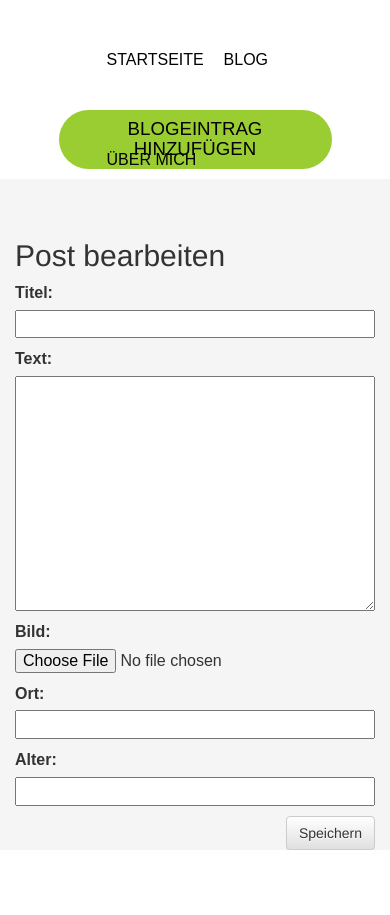
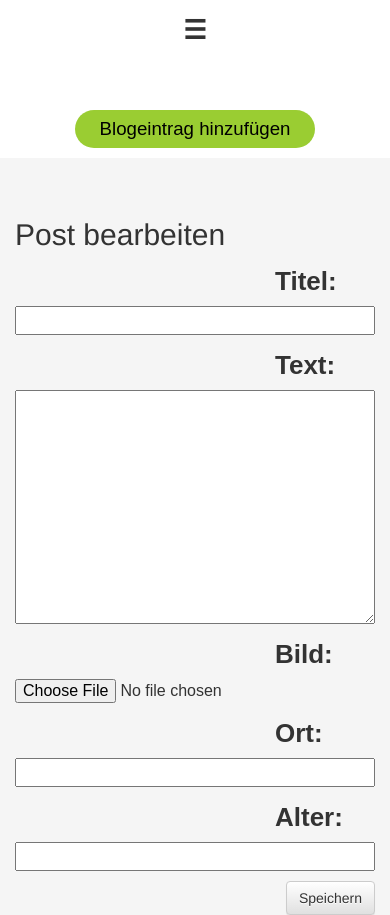
Before and after one commit to frxncsco/UrbanGardening, a Django app: page /post/new/ in a window 390 px wide. Shown: the part 213-1128 px from the top of the page. Before the commit the page ends 1063 px from the top, so only its background shows below. Run offline with Django 3.2, Linux system fonts and the light colour scheme; the visitor is signed in with stand-in values (Sample User, id 1); some libraries are stand-ins or nearby versions.

Commit message:
Burger Menü

```diff
--- a/blog/static/css/blog.css
+++ b/blog/static/css/blog.css
@@ -1,3 +1,29 @@
+
+body,html {
+    background-color: whitesmoke;
+    align-items: center;
+    width: 100%;
+    height: 100%;
+    margin:0;
+}
+
+section {
+    background: white;
+    padding: none;
+}
+
+div {
+    padding: 0px 0px;
+}
+
+
+.willkommen {
+    padding: 10px 20px;
+    margin-bottom: 40px;
+    background-color: white;
+}
+
+
 .Titel {
     background: blanchedalmond;
     background-image:url("https://cdn.pixabay.com/photo/2017/04/07/13/16/leaf-2210973_960_720.jpg");
@@ -41,31 +67,63 @@ header {
     height: 100px;
     line-height: 100px;
     z-index: 99999;
-
 }
 
-.Menuband {
-    list-style: none;
+.nav {
+    text-align: center;
+    height: 70px;
 }
-
-.Menuband li {
-    display: inline-block;
-    padding: 0px 30px;
-    color: rgb(66, 41, 41);
-    font-family: Arial, Helvetica, sans-serif;
-    font-weight: normal;
-    font-size: 18px;
-    text-decoration: none;
-}
-
-
-.Menuband li a {
-    transition: all 0.3s ease 0s;
+.menu {
+    font-size: 25px;
     color: black;
 }
-.Menuband li a:hover {
+menu a {
+    color: black;
+    clear: right;
+    text-decoration: none;
+    margin: 0 10px;
+    line-height: 70px;
+}
+span {
+    color: black;
+}
+label {
 
-    text-decoration: none;
+    font-size: 26px;
+    line-height: 40px;
+    display: none;
+    width: 100px;
+    float: right;
+}
+#toggle {
+    display: none;
+}
+@media only screen and (max-width: 650px) {
+    label {
+        display: block;
+        cursor: pointer;
+    }
+
+    .menu {
+        text-align: center;
+        font-size: 20px;
+        width: 200%;
+        display: none;
+        background-color: lightgrey;
+        border-radius: 10px;
+        padding-bottom: 20px;
+    }
+
+    .menu a {
+        color: black;
+        display: block;
+        border-bottom: 1px solid grey;
+        margin: 0;
+    }
+
+    #toggle:checked + .menu{
+        display: block;
+    }
 }
 
 .Blogeintrag {
@@ -164,29 +222,6 @@ p {
     float: right;
 }
 
-body {
-    background-color: whitesmoke;
-    align-items: center;
-}
-
-section {
-    background: white;
-    padding: none;
-}
-
-div {
-    padding: 0px 0px;
-}
-
-/*Startseiten Elemente*/
-
-.willkommen {
-    padding: 10px 20px;
-    margin-bottom: 40px;
-    background-color: white;
-
-}
-
 
 
 /*
@@ -194,25 +229,17 @@ div {
                                     Different Screen Sizes
 #########################################################################################################
 */
-@media (max-width: 1800px) {
-    .page-header {
-        padding: 100px;
-    }
-}
-@media (max-width: 1400px) {
-    .page-header {
-        padding: 50px;
-    }
-}
+
 
 /*Mobil Version*/
-@media (max-width: 800px) {
+@media (max-width: 650px) {
     .page-header {
         padding: 20px;
     }
+
     .Titel {
         background: blanchedalmond;
-        background-image:url("https://cdn.pixabay.com/photo/2017/04/07/13/16/leaf-2210973_960_720.jpg");
+        background-image: url("https://cdn.pixabay.com/photo/2017/04/07/13/16/leaf-2210973_960_720.jpg");
         background-size: 100% Auto;
         margin-top: 0;
         padding: 40;
@@ -245,7 +272,7 @@ div {
     header {
         justify-content: center;
         padding: 10px 15%;
-        background:white;
+        background: white;
         position: sticky;
         display: flex;
         top: 0px;
@@ -254,30 +281,6 @@ div {
         line-height: 100px;
         z-index: 99999;
 
-    }
-
-    .Menuband {
-        list-style: none;
-    }
-
-    .Menuband li {
-        display: inline-block;
-        padding: 0px 8px;
-        color: rgb(66, 41, 41);
-        font-family: Arial, Helvetica, sans-serif;
-        font-weight: normal;
-        font-size: 16px;
-        text-decoration: none;
-    }
-
-
-    .Menuband li a {
-        transition: all 0.3s ease 0s;
-        color: black;
-    }
-    .Menuband li a:hover {
-
-        text-decoration: none;
     }
 
     .Blogeintrag {
@@ -297,105 +300,4 @@ div {
         color: black;
     }
 
-    .Blogeintrag button {
-        padding: 9px 25px;
-        background-color: yellowgreen;
-        border: none;
-        border-radius: 50px;
-        cursor: pointer;
-        transition: all 0.3s ease 0s;
-    }
-
-    button:hover {
-        background-color: grey;
-    }
-
-    .content-container {
-        display: flex;
-        justify-content: center;
-        background: whitesmoke;
-    }
-
-    .row {
-        display: flex;
-        justify-content: center;
-        width: 100%;
-        padding-top: 40px;
-    }
-
-    .post {
-        padding: 10px 20px;
-        margin-bottom: 40px;
-        background-color: white;
-
-        width: 100%;
-    }
-
-    .post h2 a{
-        font-family: 'Times New Roman', Times, serif;
-        font-size: 22pt;
-        font-weight: bold;
-        color: black;
-
-    }
-
-    .post h2:hover {
-        text-decoration: none;
-    }
-
-    .post-form textarea, .post-form input {
-
-        width: 100%;
-    }
-
-    p {
-        font-size: 12pt;
-        font-family: Arial, Helvetica, sans-serif;
-        font-weight: normal;
-    }
-
-    .date {
-        font-family: Arial, Helvetica, sans-serif;
-        font-size: 12pt;
-        font-weight: normal;
-        color: gray;
-        text-align: right;
-        align-items: right;
-    }
-
-    .author{
-        font-family: Arial, Helvetica, sans-serif;
-        font-size: 12pt;
-        font-weight: normal;
-        color: grey;
-        text-align: right;
-        align-items: right;
-    }
-
-    .save {
-        float: right;
-    }
-
-    body {
-        background-color: whitesmoke;
-        align-items: center;
-    }
-
-    section {
-        background: white;
-        padding: none;
-    }
-
-    div {
-        padding: 0px 0px;
-    }
-
-    /*Startseiten Elemente*/
-
-    .willkommen {
-        padding: 10px 20px;
-        margin-bottom: 40px;
-        background-color: white;
-
-    }
 }
--- a/blog/templates/blog/base.html
+++ b/blog/templates/blog/base.html
@@ -6,24 +6,29 @@
         <link rel="stylesheet" href="//maxcdn.bootstrapcdn.com/bootstrap/3.2.0/css/bootstrap-theme.min.css">
         <link href='//fonts.googleapis.com/css?family=Lobster&subset=latin,latin-ext' rel='stylesheet' type='text/css'>
         <link rel="stylesheet" href="{% static 'css/blog.css' %}">
+
+
     </head>
     <body>
         <div class="Titel">
             <h1>Urban Gardening</h1>
         </div>
         <header>
-            <nav >
-                <ul class="Menuband">
-                    <li><a href="{% url 'startseite' %}">STARTSEITE</a></li>
-                    <li><a href="{% url 'post_list' %}">BLOG</a></li>
-                    <li><a href="{% url 'ubermich' %}">ÜBER MICH</a></li>
-                </ul>
-            </nav>
+            <div class="nav">
+                <label for="toggle">&#9776;</label>
+                <input type="checkbox" id="toggle"/>
+                <div class="menu">
+                    <a href="{% url 'startseite' %}">Startseite</a>
+                    <a href="{% url 'post_list' %}">Blog</a>
+                    <a href="{% url 'ubermich' %}">Über mich</a>
+                </div>
+            </div>
+
         </header>
         {% if user.is_authenticated %}
             <div class="Blogeintrag">
                 <h4>
-                    <a href="{% url 'post_new' %}"><button>BLOGEINTRAG HINZUFÜGEN</button></a>
+                    <a href="{% url 'post_new' %}"><button>Blogeintrag hinzufügen</button></a>
                 </h4>
             </div>
         {% endif %}
```
Also changed, not shown: blog/views.py (line endings or trailing spaces).
